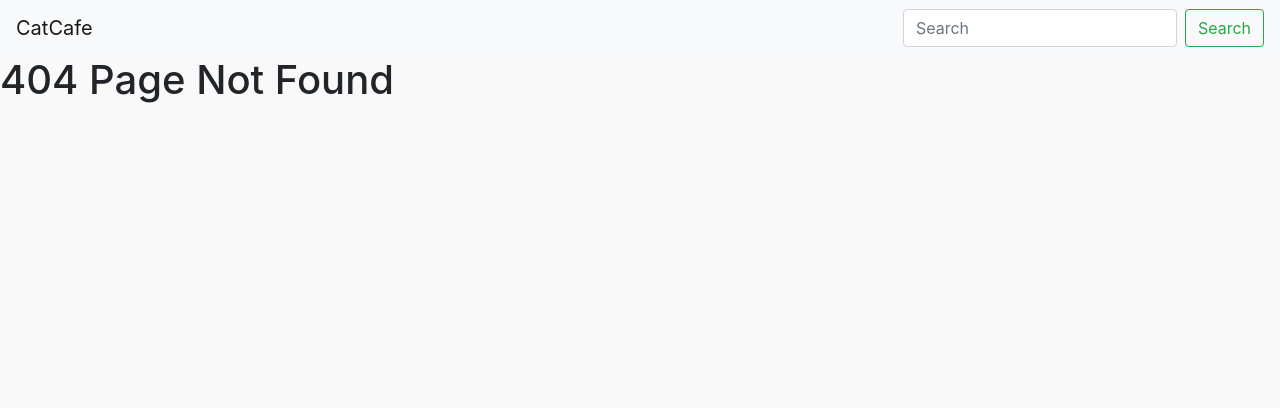
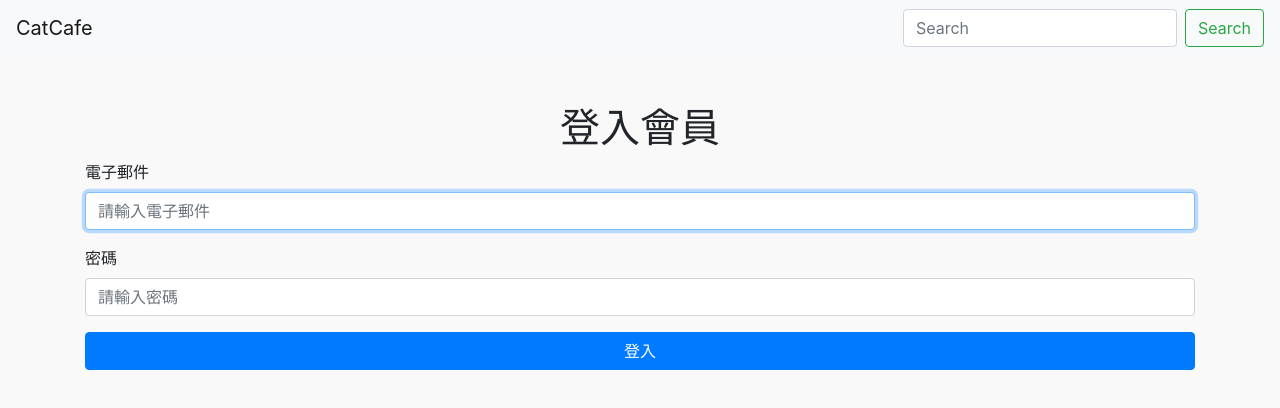
Before and after one commit to wendyhsiao/catcafe, a Vue app: page /#/admin/catcafes/signin in a window 1280 px wide. Before the commit this address had no page. Shown: the top 408 px of the page. Built offline with nearby package versions, Linux system fonts and the light colour scheme.

Commit message:
【加入】signin 頁 API 串接

```diff
--- /dev/null
+++ b/src/apis/authorization.js
@@ -0,0 +1,7 @@
+import { apiHelper } from '../utils/helpers.js'
+
+export default {
+  signIn ({ email, password }) {
+    return apiHelper.post('/admin/signin', { email, password })
+  }
+}
--- a/src/router/index.js
+++ b/src/router/index.js
@@ -21,6 +21,11 @@ const routes = [
     component: () => import('../views/CatCafe.vue')
   },
   {
+    path: '/admin/catcafes/signin',
+    name: 'admin-signin',
+    component: () => import('../views/admin/AdminSignin.vue')
+  },
+  {
     path: '*',
     name: 'not-found',
     component: NotFound
--- /dev/null
+++ b/src/views/admin/AdminSignin.vue
@@ -0,0 +1,65 @@
+<template>
+  <div class="container py-5">
+    <div class="text-center">
+      <h1>登入會員</h1>
+    </div>
+    <form @submit.stop.prevent="handleSubmit">
+      <div class="form-group">
+        <label for="email">電子郵件</label>
+        <input
+          v-model="email"
+          name="email"
+          type="email"
+          class="form-control"
+          id="email"
+          placeholder="請輸入電子郵件"
+          required
+          autofocus>
+      </div>
+      <div class="form-group">
+        <label for="password">密碼</label>
+        <input
+          v-model="password"
+          name="password"
+          type="password"
+          class="form-control"
+          id="password"
+          placeholder="請輸入密碼"
+          required>
+      </div>
+      <button type="submit" class="btn btn-primary w-100">登入</button>
+    </form>
+  </div>
+</template>
+
+<script>
+import authorizationAPI from '../../apis/authorization.js'
+import {Toast} from '../../utils/helpers.js'
+
+export default {
+  data() {
+    return {
+      email: '',
+      password: ''
+    }
+  },
+  methods: {
+    async handleSubmit () {
+      try {
+        const {data} = await authorizationAPI.signIn({
+          email: this.email,
+          password: this.password
+        })
+        if (data.status !== 'success') {
+          throw new Error(data.message)
+        }
+
+        localStorage.setItem('token', data.token)
+        this.$router.push('/admin/catcafes')
+      } catch (error) {
+        console.log('error', error)
+      }
+    }
+  }
+}
+</script>
```
